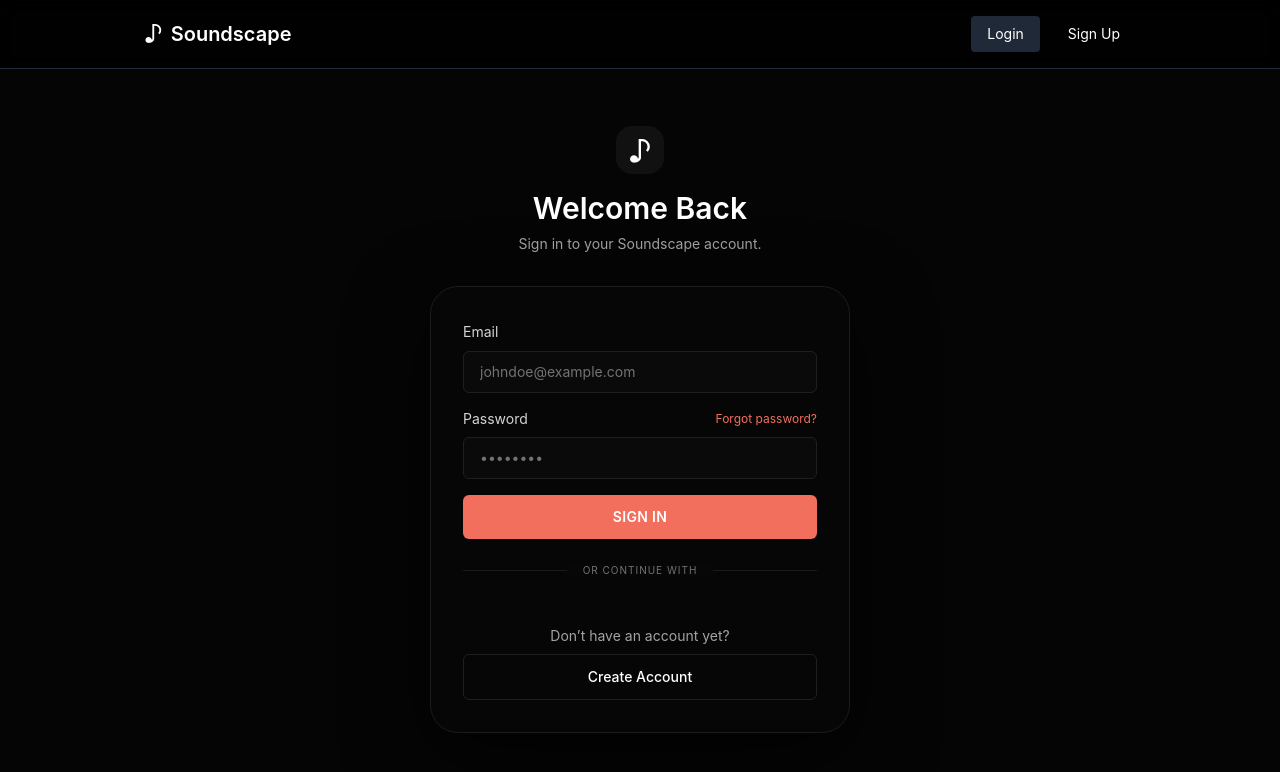
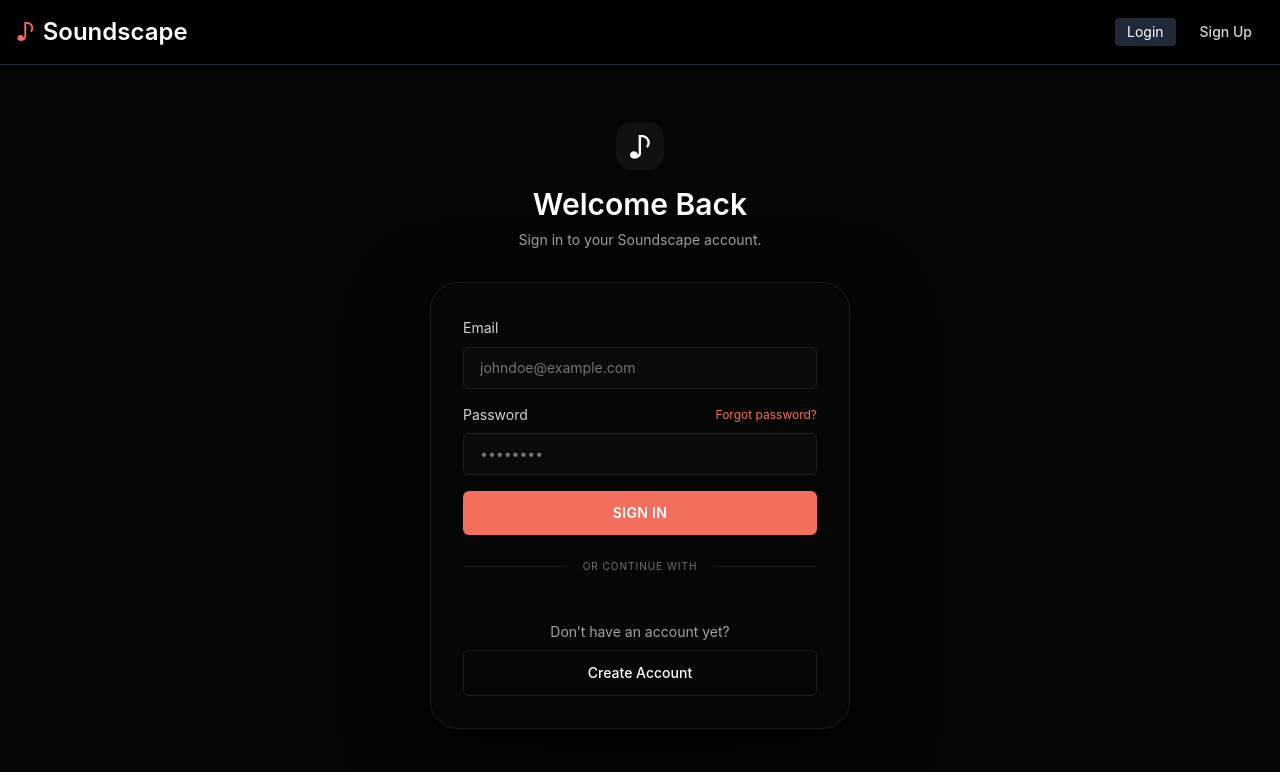
Before and after one commit to anushaladha04/soundscape, a React (Vite) app in the folder client/: page /login in a window 1280 px wide. Shown: the top 772 px of the page. Built offline with nearby package versions, Linux system fonts and the light colour scheme.

Commit message:
navbar updates

```diff
--- a/client/src/components/Navbar.jsx
+++ b/client/src/components/Navbar.jsx
@@ -1,52 +1,100 @@
 import React from 'react'
 import { Link, useLocation } from 'react-router-dom'
+
+const ProfileIcon = () => (
+  <svg
+    xmlns="http://www.w3.org/2000/svg"
+    viewBox="0 0 24 24"
+    className="w-4 h-4"
+  >
+    <circle cx="12" cy="8" r="4" fill="currentColor" />
+    <path
+      d="M4 19c0-3 3-5 8-5s8 2 8 5v1H4z"
+      fill="currentColor"
+    />
+  </svg>
+)
 
 const Navbar = ({ isAuthenticated, onLogout, user }) => {
   const location = useLocation()
   const onLogin = location.pathname === '/login'
   const onSignup = location.pathname === '/signup'
+  const onDiscover = location.pathname === '/discover'
+  const onBookmarks = location.pathname === '/bookmarks'
+  const onCommunity = location.pathname === '/community'
   return (
     <header className="w-full border-b border-gray-800 bg-black/80 backdrop-blur">
-      <nav className="max-w-5xl mx-auto px-4 py-4 flex items-center justify-between">
-        <Link to="/" className="flex items-center gap-2">
-          <span className="text-2xl">♪</span>
-          <span className="text-xl font-semibold">Soundscape</span>
+      <nav className="max-w-7xl mx-auto px-4 py-4 flex items-center justify-between">
+        <Link to={isAuthenticated ? '/' : '/welcome'} className="flex items-center gap-2">
+          <span className="text-2xl text-[#f26f5e]">♪</span>
+          <span className="text-2xl font-semibold">Soundscape</span>
         </Link>
+
+        {isAuthenticated && (
+          <div className="flex-1 flex items-center justify-center gap-8 text-sm">
+            <Link
+              to="/discover"
+              className={`hover:text-[#f26f5e] ${
+                onDiscover ? 'text-white' : 'text-gray-300'
+              }`}
+            >
+              Discover
+            </Link>
+            <Link
+              to="/bookmarks"
+              className={`hover:text-[#f26f5e] ${
+                onBookmarks ? 'text-white' : 'text-gray-300'
+              }`}
+            >
+              My Bookmarks
+            </Link>
+            <Link
+              to="/community"
+              className={`hover:text-[#f26f5e] ${
+                onCommunity ? 'text-white' : 'text-gray-300'
+              }`}
+            >
+              Your Community
+            </Link>
+          </div>
+        )}
 
         <div className="flex items-center gap-3">
           {isAuthenticated ? (
             <>
               <Link
                 to="/account"
-                className="flex items-center gap-2 text-sm text-gray-300 hover:text-white"
-              >
-                <span className="text-lg">👤</span>
-                <span>{user?.name || 'Account'}</span>
+                className="flex items-center gap-3 text-sm text-gray-300 hover:text-white"
+              > <div className="flex items-center gap-1"><ProfileIcon />
+                <span>{user?.name || 'Account'}</span></div>
+
               </Link>
               <button
                 type="button"
                 onClick={onLogout}
-                className="px-4 py-2 rounded bg-red-600 hover:bg-red-500 text-sm"
+                className="px-4 py-2 rounded bg-[#f26f5e] hover:bg-[#ff8270] text-sm font-medium text-white"
               >
-                Logout
+                <span>Logout</span>
               </button>
             </>
           ) : (
             <>
               <Link
                 to="/login"
-                className={`px-4 py-2 rounded text-sm ${
-                  onLogin ? 'bg-gray-800' : 'bg-transparent hover:bg-gray-800'
+                className={`px-3 py-1 rounded text-sm ${
+                  onLogin
+                    ? 'bg-gray-800 text-white'
+                    : 'text-gray-300 hover:bg-gray-800 hover:text-white'
                 }`}
               >
                 Login
               </Link>
               <Link
                 to="/signup"
-                className={`px-4 py-2 rounded text-sm ${
+                className={`px-3 py-1 rounded text-sm font-medium ${
                   onSignup
-                    ? 'bg-orange-500 hover:bg-orange-400'
-                    : 'bg-transparent hover:bg-gray-800'
+                    ? 'bg-[#f26f5e] text-white'
+                    : 'text-gray-300 hover:bg-[#f26f5e] hover:text-white'
                 }`}
               >
                 Sign Up
```
